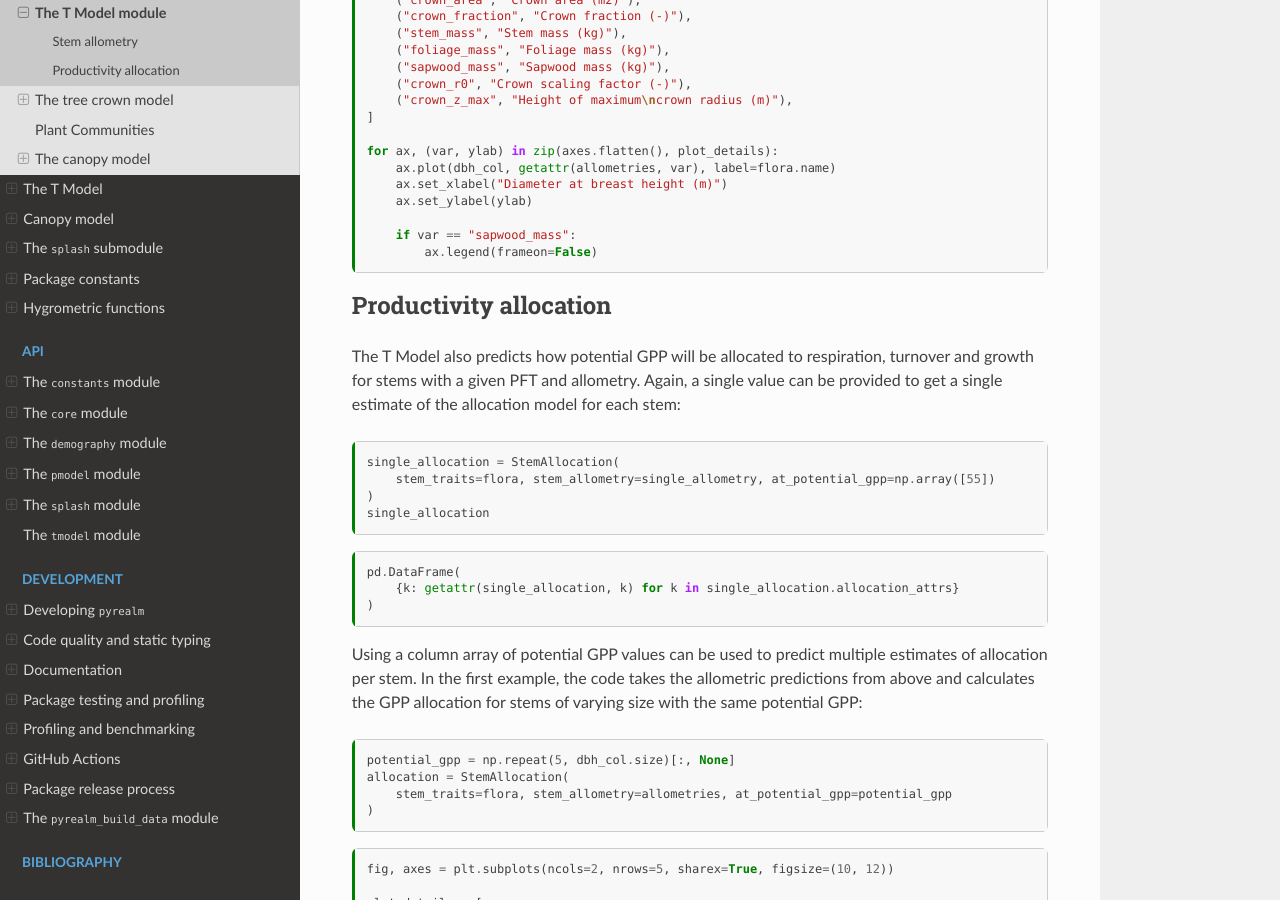
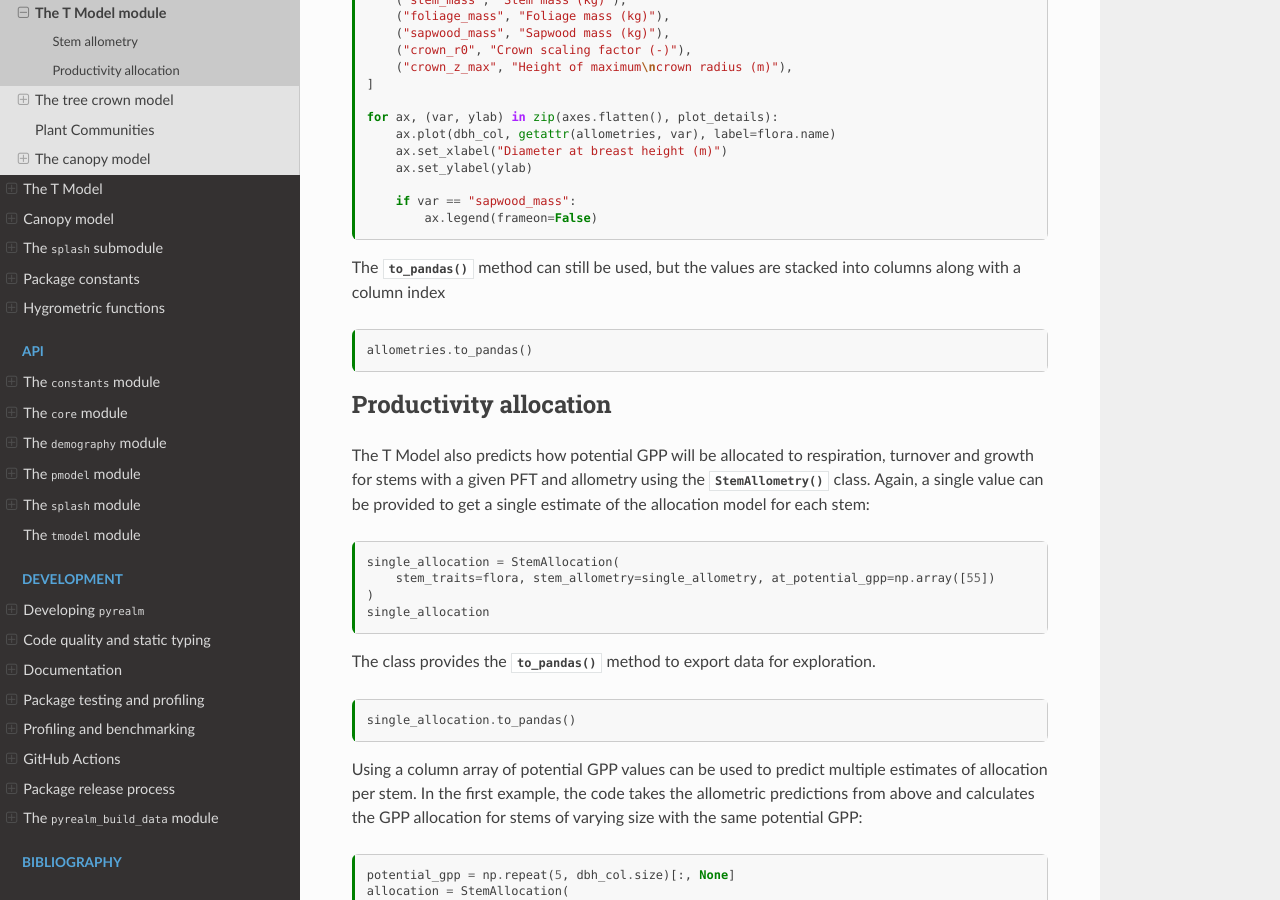
Before and after one commit to ImperialCollegeLondon/pyrealm, a Sphinx documentation site: the page built from docs/source/users/demography/t_model.md, in a window 1280 px wide and 900 px high, scrolled down 1786 px. Built offline with Sphinx 7.4.7 and the Read the Docs theme 3.1.0, drawn with Linux system fonts in a browser that asks for light colours; cross-references to code outside the pages are shown as plain code; the version number is read from the project's files by our own code; some of the changed text lies outside the part shown.

Commit message:
Adding PandasExporter to tmodel functions classes, extending to_pandas() to unstack 2D arrays

````diff
--- a/docs/source/users/demography/t_model.md
+++ b/docs/source/users/demography/t_model.md
@@ -40,7 +40,7 @@ from pyrealm.demography.t_model_functions import StemAllocation, StemAllometry
 ```
 
 To generate predictions under the T Model, we need a Flora object providing the
-[trait values](./flora.md) for each of the PFTsto be modelled:
+[trait values](./flora.md) for each of the PFTs to be modelled:
 
 ```{code-cell} ipython3
 # Three PFTS
@@ -77,12 +77,12 @@ for each PFT. This then calculates a single estimate at the given size for each
 single_allometry = StemAllometry(stem_traits=flora, at_dbh=np.array([0.1, 0.1, 0.1]))
 ```
 
-We can display those predictions as a `pandas.DataFrame`:
+The class provides a
+{meth}`~pyrealm.demography.t_model_functions.StemAllometry.to_pandas()` method
+to export the stem data for data exploration.
 
 ```{code-cell} ipython3
-pd.DataFrame(
-    {k: getattr(single_allometry, k) for k in single_allometry.allometry_attrs}
-)
+single_allometry.to_pandas()
 ```
 
 However, the DBH values can also be a column array (an `N` x 1 array). In this case, the
@@ -123,11 +123,19 @@ for ax, (var, ylab) in zip(axes.flatten(), plot_details):
         ax.legend(frameon=False)
 ```
 
+The {meth}`~pyrealm.demography.t_model_functions.StemAllometry.to_pandas()` method
+can still be used, but the values are stacked into columns along with a column index
+
+```{code-cell} ipython3
+allometries.to_pandas()
+```
+
 ## Productivity allocation
 
 The T Model also predicts how potential GPP will be allocated to respiration, turnover
-and growth for stems with a given PFT and allometry. Again, a single value can be
-provided to get a single estimate of the allocation model for each stem:
+and growth for stems with a given PFT and allometry using the
+{meth}`~pyrealm.demography.t_model_functions.StemAllometry` class. Again, a single
+value can be provided to get a single estimate of the allocation model for each stem:
 
 ```{code-cell} ipython3
 single_allocation = StemAllocation(
@@ -136,10 +144,12 @@ single_allocation = StemAllocation(
 single_allocation
 ```
 
+The class provides the
+{meth}`~pyrealm.demography.t_model_functions.StemAllocation.to_pandas()` method to
+export data for exploration.
+
 ```{code-cell} ipython3
-pd.DataFrame(
-    {k: getattr(single_allocation, k) for k in single_allocation.allocation_attrs}
-)
+single_allocation.to_pandas()
 ```
 
 Using a column array of potential GPP values can be used to predict multiple estimates of
@@ -217,6 +227,9 @@ for ax, (var, ylab) in zip(axes, plot_details):
 fig.delaxes(axes[-1])
 ```
 
+As before, the {meth}`~pyrealm.demography.t_model_functions.StemAllometry.to_pandas()`
+method can be used to export the data for each stem:
+
 ```{code-cell} ipython3
-
+allocation.to_pandas()
 ```
````
Also changed, not shown: 2 other files.
